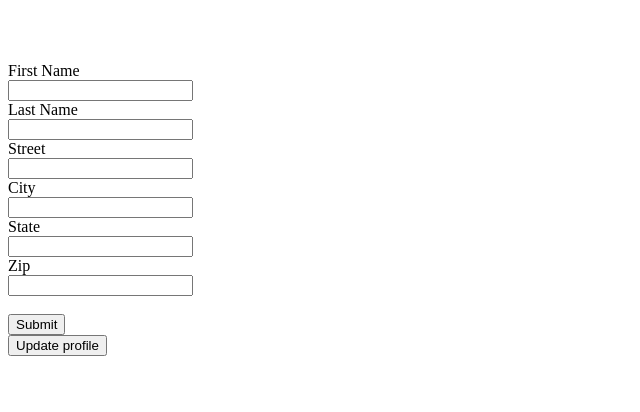
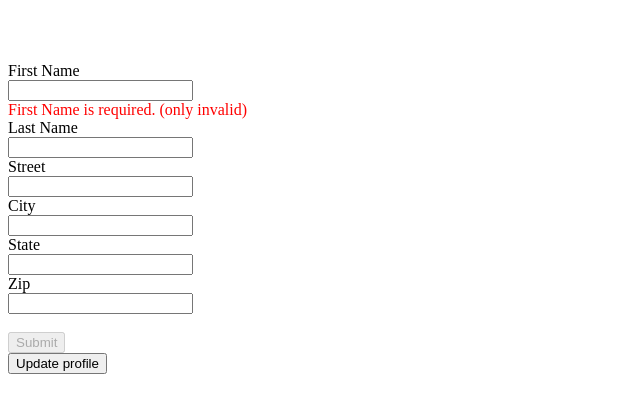
Before and after one commit to HAMZA-NASIR-PU/Angular-18-forms, an Angular app: page / in a window 1280 px wide. Shown: the top 412 px of the page, without its empty margins (0-640 px from the left). Built offline with nearby package versions, Linux system fonts and the light colour scheme.

Commit message:
Understanding FormBuilder service and form validation in reactive forms

```diff
--- a/src/app/profile-editor/profile-editor.component.html
+++ b/src/app/profile-editor/profile-editor.component.html
@@ -1,6 +1,15 @@
 <form [formGroup]="this.profileForm" (ngSubmit)="onSubmit($event)">
     <label for="first-name">First Name</label>
     <input type="text" id="first-name" formControlName="firstName" />
+
+    @if (this.profileForm.get('firstName')?.invalid) {
+    <div style="color: red;">First Name is required. (only invalid)</div>
+    }
+
+    @if (this.profileForm.get('firstName')?.invalid &&
+    this.profileForm.get('firstName')?.touched) {
+    <div style="color: red;">First Name is required. (invalid && touched)</div>
+    }
 
     <label for="last-name">Last Name</label>
     <input type="text" id="last-name" formControlName="lastName" />
--- a/src/app/profile-editor/profile-editor.component.ts
+++ b/src/app/profile-editor/profile-editor.component.ts
@@ -1,5 +1,5 @@
-import { Component } from '@angular/core';
-import { FormControl, FormGroup, ReactiveFormsModule } from '@angular/forms';
+import { Component, inject } from '@angular/core';
+import { FormBuilder, FormControl, FormGroup, ReactiveFormsModule, Validators } from '@angular/forms';
 
 @Component({
   selector: 'app-profile-editor',
@@ -10,14 +10,16 @@ import { FormControl, FormGroup, ReactiveFormsModule } from '@angular/forms';
 })
 export class ProfileEditorComponent {
 
-  profileForm = new FormGroup({
-    firstName: new FormControl(''),
-    lastName: new FormControl(''),
-    address: new FormGroup({
-      street: new FormControl(''),
-      city: new FormControl(''),
-      state: new FormControl(''),
-      zip: new FormControl('')
+  private formBuilder = inject(FormBuilder);
+
+  profileForm = this.formBuilder.group({
+    firstName: ['', [Validators.required]],
+    lastName: [''],
+    address: this.formBuilder.group({
+      street: [''],
+      city: [''],
+      state: [''],
+      zip: ['']
     })
   });
 
@@ -27,11 +29,14 @@ export class ProfileEditorComponent {
   }
 
   updateProfile() {
+    // patchValue is used to update only some parts of a group.
     this.profileForm.patchValue({
       firstName: 'Update firstName',
       address: {
         street: 'Updated address.street'
       }
     });
+
+    //setValue si sued to complete the whole FormGroup.
   }
 }
```
